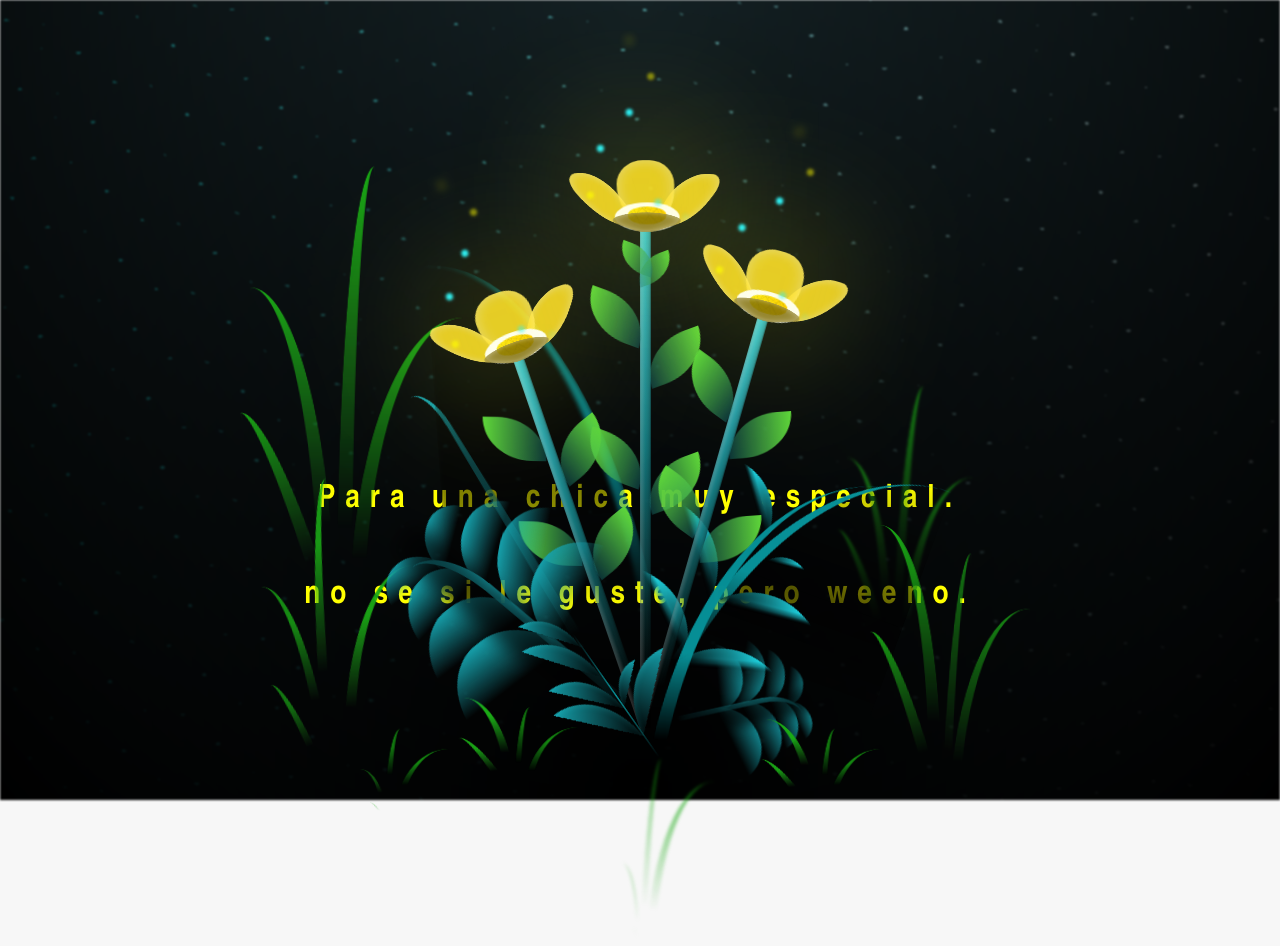
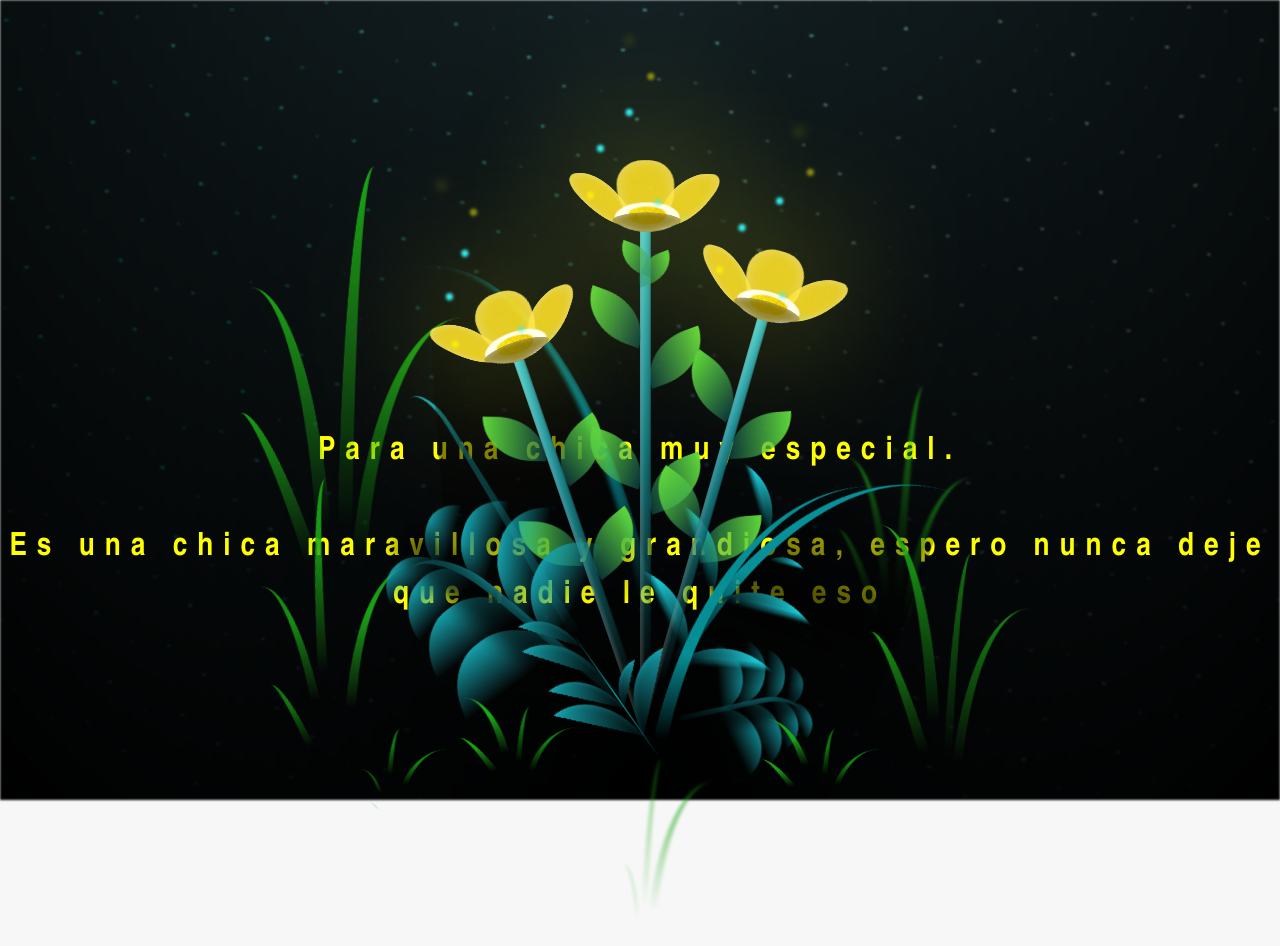
Before and after one commit to AlvinMRc/Flowers.github.io, a plain HTML site: page flower.html in a window 1280 px wide. Drawn offline with Linux system fonts and the light colour scheme.

Commit message:
Update flower.html

```diff
--- a/flower.html
+++ b/flower.html
@@ -15,7 +15,7 @@
     </div>
     <h1 class="titulo"> Para una chica muy especial. <br> <br>
 
-      no se si le guste, pero weeno. </h1>
+      Es una chica maravillosa y grandiosa, espero nunca deje que nadie le quite eso </h1>
 
     <div class="night"></div>
     <div class="flowers">
```
